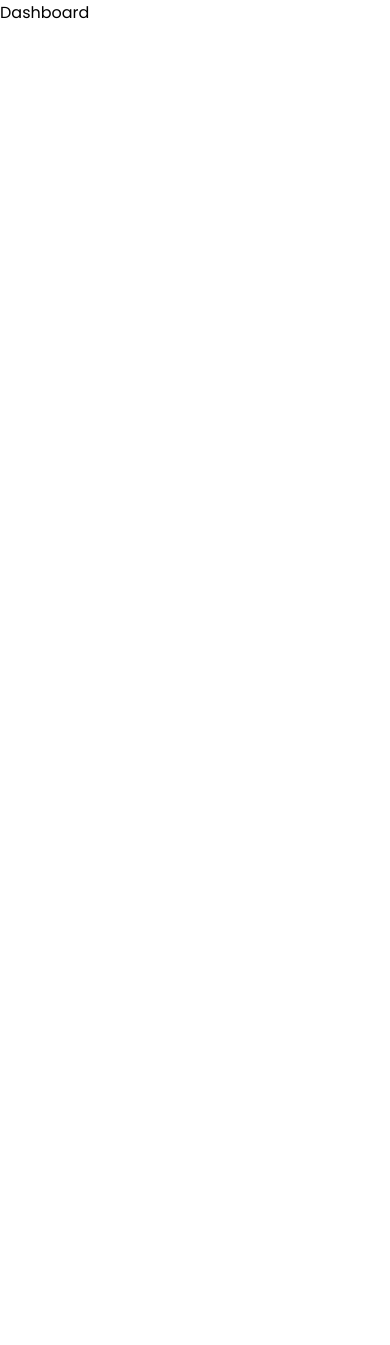
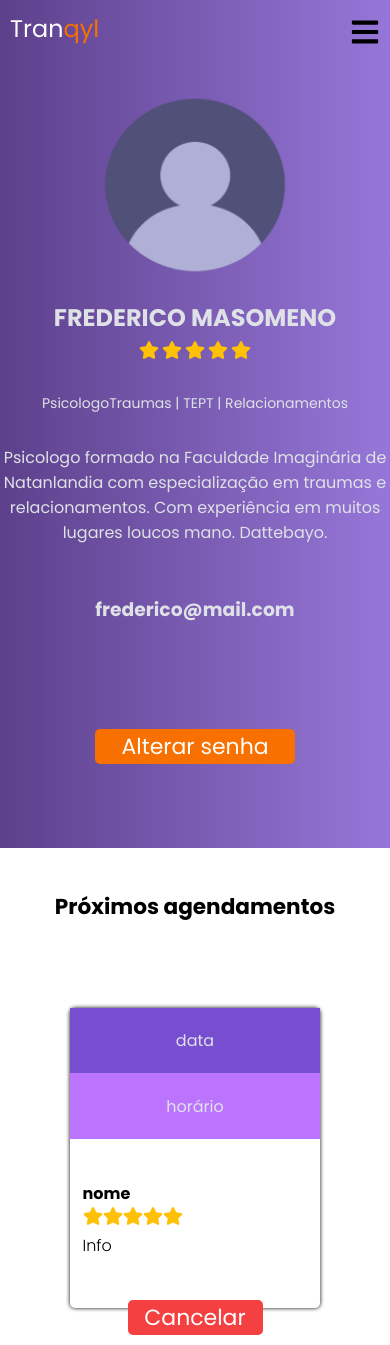
Before and after one commit to gabrielguti/tranqly-capstone, a React (Create React App) app: page /dashboardprofessional in a window 390 px wide. Shown: the top 1345 px of the page. Before the commit the page ends 844 px from the top, so only its background shows below. Built offline with nearby package versions, Linux system fonts and the light colour scheme.

Commit message:
feat/style: responsive client dashboard page added

```diff
--- /dev/null
+++ b/src/components/dashboardCard/index.tsx
@@ -0,0 +1,42 @@
+import { FaStar } from "react-icons/fa";
+import Button from "../button";
+import { BoxButton, CardPro, Date, Info, Time } from "./styles";
+
+interface CardProps {
+  date: string;
+  time: string;
+  name: string;
+  info: string;
+  isRemovable: boolean;
+}
+
+const DashboardCard = ({ date, time, name, info, isRemovable }: CardProps) => {
+  return (
+    <CardPro>
+      <Date>{date}</Date>
+      <Time>{time}</Time>
+      <Info>
+        <h4>{name}</h4>
+        <div>
+          <FaStar />
+          <FaStar />
+          <FaStar />
+          <FaStar />
+          <FaStar />
+        </div>
+        <div>
+          <span>{info}</span>
+        </div>
+
+        {isRemovable && (
+          <BoxButton>
+            {" "}
+            <Button children={"Cancelar"} />{" "}
+          </BoxButton>
+        )}
+      </Info>
+    </CardPro>
+  );
+};
+
+export default DashboardCard;
--- /dev/null
+++ b/src/components/dashboardCard/styles.ts
@@ -0,0 +1,79 @@
+import styled from "styled-components";
+
+export const CardPro = styled.div`
+  box-shadow: 0px 0px 4px;
+  border-radius: 5px;
+  height: 300px;
+  display: flex;
+  flex-direction: column;
+  align-items: center;
+  margin-top: 5vh;
+  width: 250px;
+  margin-bottom: 7vh;
+`;
+
+export const Date = styled.div`
+  width: 100%;
+  height: 8vh;
+  background-color: var(--purple200);
+  color: var(--gray200);
+  display: flex;
+  justify-content: center;
+  align-items: center;
+`;
+
+export const Time = styled.div`
+  width: 100%;
+  height: 8vh;
+  background-color: var(--purple400);
+  color: var(--gray200);
+  display: flex;
+  justify-content: center;
+  align-items: center;
+`;
+
+export const BoxButton = styled.div`
+  display: flex;
+  width: 100%;
+  justify-content: center;
+  align-items: center;
+`;
+
+export const Info = styled.div`
+  width: 90%;
+  margin-top: 5vh;
+  height: 15vh;
+  display: flex;
+  flex-direction: column;
+  justify-content: space-between;
+  button {
+    margin-top: 5vh;
+    background-color: var(--red50);
+    width: 60%;
+    :hover {
+      opacity: 0.8;
+      background-color: var(--red50);
+    }
+  }
+
+  h4 {
+    font-weight: bolder;
+  }
+  svg {
+    font-size: 20px;
+    color: var(--yellow200);
+  }
+  span {
+    font-weight: lighter;
+  }
+`;
+
+export const Line = styled.hr`
+  width: 90%;
+  background-color: var(--purple400);
+  height: 3px;
+  margin-bottom: 5vh;
+  @media (min-width: 700px) {
+    width: 900px;
+  }
+`;
--- a/src/pages/dashboardProfessional/index.tsx
+++ b/src/pages/dashboardProfessional/index.tsx
@@ -1,5 +1,110 @@
+import { FaStar } from "react-icons/fa";
+import Bar from "../../components/bar";
+import { ContainerProfessionalData } from "../profileProfessional/styles";
+import profile from "../../assets/img/profile.png";
+import Button from "../../components/button";
+import { CardsBox, ContaiinerProfileInfo, SectionInfo, Title } from "./styles";
+import DashboardCard from "../../components/dashboardCard";
+import { Line } from "../../components/dashboardCard/styles";
+
 const DashboardProfessional = () => {
-  return <>Dashboard</>;
+  return (
+    <>
+      <Bar />
+      <ContainerProfessionalData>
+        <div className="ProfessionalData">
+          <div className="img">
+            <img src={profile} alt="imgProfile" />
+          </div>
+          <div className="data">
+            <div>
+              <h2>FREDERICO MASOMENO</h2>
+              <div className="stars">
+                <FaStar />
+                <FaStar />
+                <FaStar />
+                <FaStar />
+                <FaStar />
+              </div>
+            </div>
+            <div>
+              <span>Psicologo</span>
+              <span>Traumas | TEPT | Relacionamentos</span>
+            </div>
+            <div>
+              <p>
+                Psicologo formado na Faculdade Imaginária de Natanlandia com
+                especialização em traumas e relacionamentos. Com experiência em
+                muitos lugares loucos mano. Dattebayo.
+              </p>
+            </div>
+          </div>
+          <ContaiinerProfileInfo>
+            <h3>frederico@mail.com</h3>
+
+            <Button>Alterar senha</Button>
+          </ContaiinerProfileInfo>
+        </div>
+      </ContainerProfessionalData>
+
+      <SectionInfo>
+        <Title>
+          <h2>Próximos agendamentos</h2>
+        </Title>
+        <CardsBox>
+          <DashboardCard
+            isRemovable={true}
+            date={"data"}
+            name={"nome"}
+            time={"horário"}
+            info={"Info"}
+          />
+          <DashboardCard
+            isRemovable={true}
+            date={"data"}
+            name={"nome"}
+            time={"horário"}
+            info={"Info"}
+          />
+          <DashboardCard
+            isRemovable={true}
+            date={"data"}
+            name={"nome"}
+            time={"horário"}
+            info={"Info"}
+          />
+        </CardsBox>
+        <Line />
+        <Title>
+          <h2>Últimos atendimentos</h2>
+        </Title>
+        <CardsBox>
+          <DashboardCard
+            isRemovable={false}
+            date={"data"}
+            name={"nome"}
+            time={"horário"}
+            info={"Info"}
+          />
+          <DashboardCard
+            isRemovable={false}
+            date={"data"}
+            name={"nome"}
+            time={"horário"}
+            info={"Info"}
+          />
+          <DashboardCard
+            isRemovable={false}
+            date={"data"}
+            name={"nome"}
+            time={"horário"}
+            info={"Info"}
+          />
+        </CardsBox>
+        <Line />
+      </SectionInfo>
+    </>
+  );
 };
 
 export default DashboardProfessional;
--- /dev/null
+++ b/src/pages/dashboardProfessional/styles.ts
@@ -0,0 +1,36 @@
+import styled from "styled-components";
+
+export const ContaiinerProfileInfo = styled.div`
+  height: 20vh;
+  display: flex;
+  flex-direction: column;
+  justify-content: space-between;
+  h3 {
+    color: var(--gray200);
+  }
+  margin-bottom: 10vh;
+`;
+
+export const SectionInfo = styled.section`
+  display: flex;
+  justify-content: center;
+  flex-direction: column;
+  align-items: center;
+`;
+export const Title = styled.div`
+  margin-top: 5vh;
+  margin-bottom: 5vh;
+  font-size: 0.9rem;
+`;
+
+export const CardsBox = styled.div`
+  @media (min-width: 700px) {
+    display: flex;
+    flex-direction: row;
+    width: 90%;
+    justify-content: space-between;
+  }
+  @media (min-width: 940px) {
+    width: 900px;
+  }
+`;
--- a/src/routes/index.tsx
+++ b/src/routes/index.tsx
@@ -17,21 +17,10 @@ const Routes = () => {
         <Route path="/signin" component={Login} />
         <Route path="/signupclient" component={RegisterClient} />
         <Route path="/signupprofessional" component={RegisterProfessional} />
-        <Route
-          path="/profileprofessional"
-          component={ProfileProfessional}
-          isPrivate
-        />
-        <Route path="/profileclient" component={ProfileClient} isPrivate />
-        <Route
-          path="/dashboardpatient"
-          component={DashboardPatient}
-          isPrivate
-        />
-        <Route
-          path="/dashboardprofessional"
-          component={DashboardProfessional}
-        />
+        <Route path="/profileprofessional" component={ProfileProfessional} />
+        <Route path="/profileclient" component={ProfileClient} />
+        <Route path="/dashboardpatient" component={DashboardPatient} />
+        <Route path="/dashboardprofessional" component={DashboardProfessional} />
       </Switch>
     </>
   );
```
